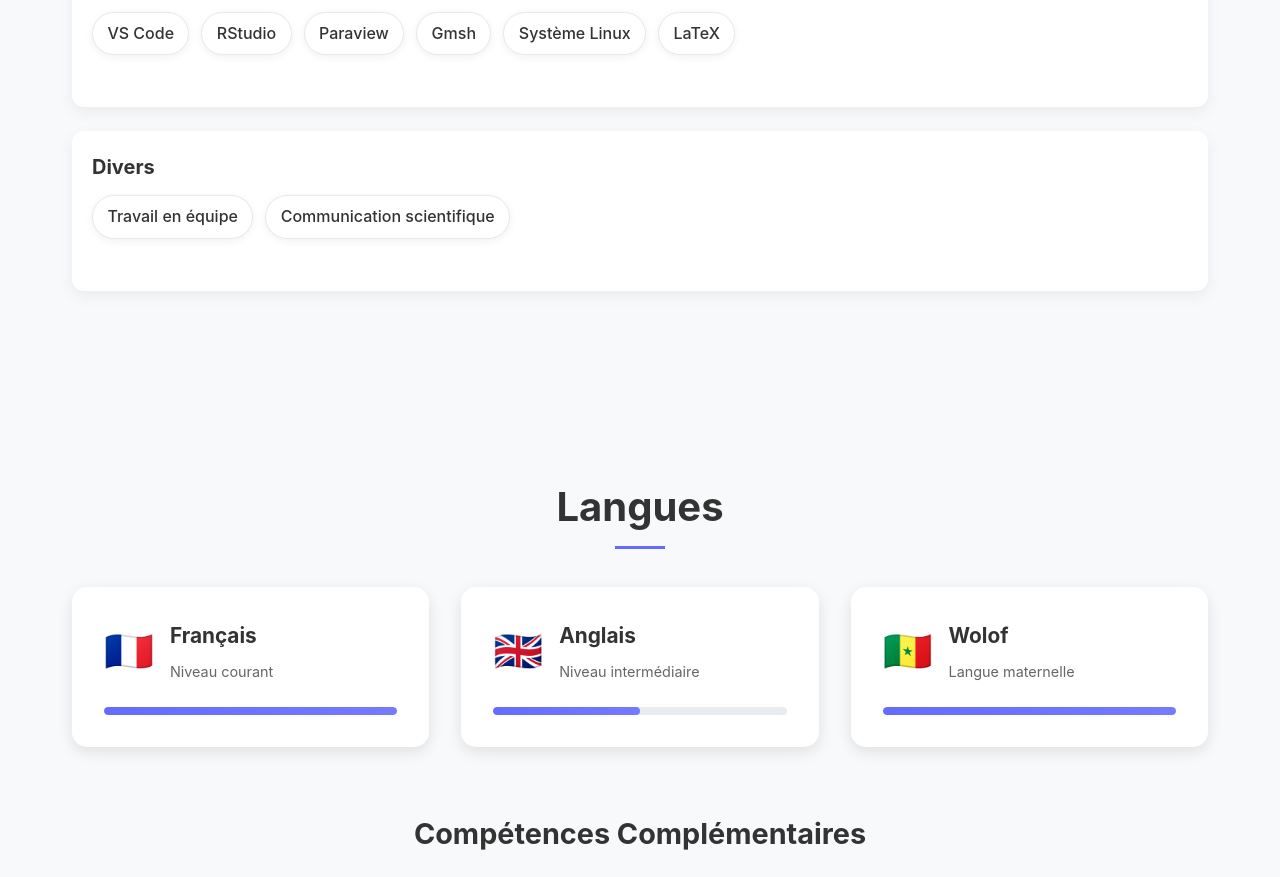
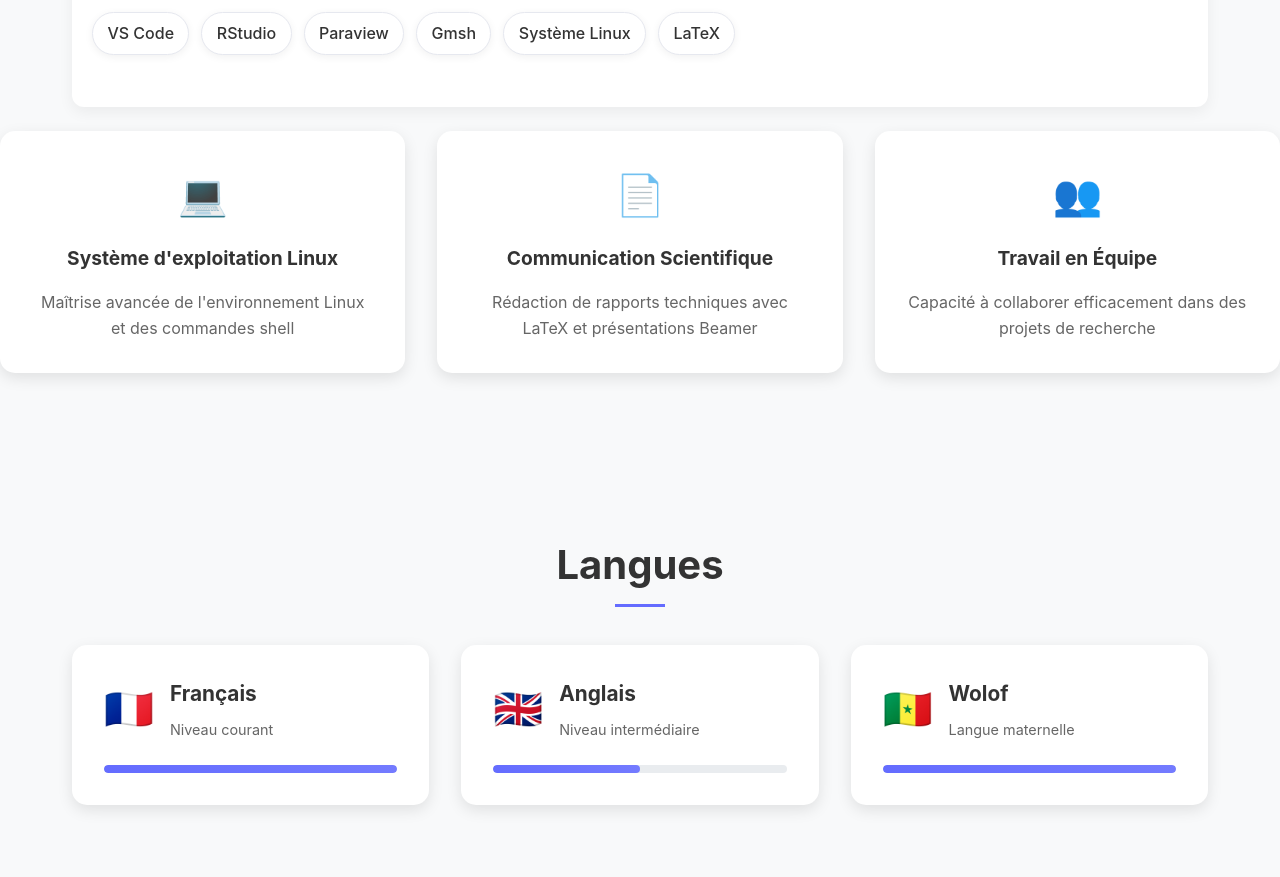
Before and after one commit to DiengAda/mon-portfolio, a React (Vite) app: page / in a window 1280 px wide. Shown: the part 7000-7877 px from the top of the page. Built offline with nearby package versions, Linux system fonts and the light colour scheme.

Commit message:
Refonte section Compétences - ajout de nouvelles compets

```diff
--- a/src/sections/Skills.jsx
+++ b/src/sections/Skills.jsx
@@ -49,10 +49,10 @@ function Skills() {
       title: 'Outils et logiciels',
       items: ['VS Code', 'RStudio', 'Paraview', 'Gmsh', 'Système Linux', 'LaTeX'],
     },
-    {
-      title: 'Divers',
-      items: ['Travail en équipe', 'Communication scientifique'],
-    },
+    // {
+    //   title: 'Divers',
+    //   items: ['Travail en équipe', 'Communication scientifique'],
+    // },
   ];
 
   return (
@@ -70,6 +70,26 @@ function Skills() {
           </div>
         ))}
       </div>
+      <div className="additional-skills">
+          {/* <h3>Compétences Complémentaires</h3> */}
+          <div className="skills-list">
+            <div className="skill-card">
+              <span className="skill-icon">💻</span>
+              <h4>Système d'exploitation Linux</h4>
+              <p>Maîtrise avancée de l'environnement Linux et des commandes shell</p>
+            </div>
+            <div className="skill-card">
+              <span className="skill-icon">📄</span>
+              <h4>Communication Scientifique</h4>
+              <p>Rédaction de rapports techniques avec LaTeX et présentations Beamer</p>
+            </div>
+            <div className="skill-card">
+              <span className="skill-icon">👥</span>
+              <h4>Travail en Équipe</h4>
+              <p>Capacité à collaborer efficacement dans des projets de recherche</p>
+            </div>
+          </div>
+        </div>
     </section>
   );
 }
```
